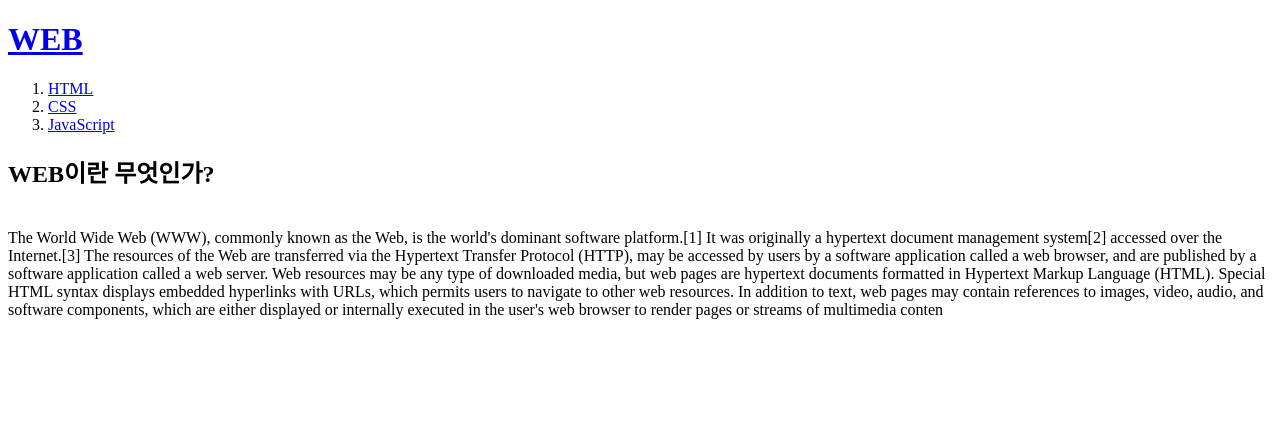
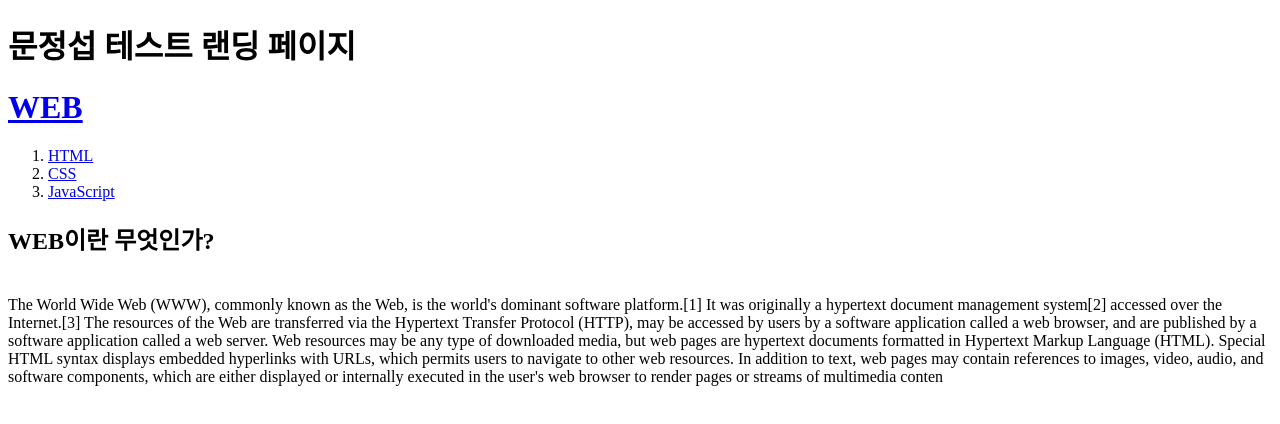
Before and after one commit to Moonjungseob/test240402, a plain HTML site: page index.html in a window 1280 px wide. Drawn offline with Linux system fonts and the light colour scheme.

Commit message:
이름 수정 테스트1, 무료 배포 진행중

```diff
--- a/index.html
+++ b/index.html
@@ -5,6 +5,7 @@
 <meta charset="utf-8">
 </head>
 <body>
+    <h1>문정섭 테스트 랜딩 페이지 </h1>
 <h1><a href="index.html">WEB</a></h1>
 <ol>
 <li><a href="1.html">HTML</a></li>
```
